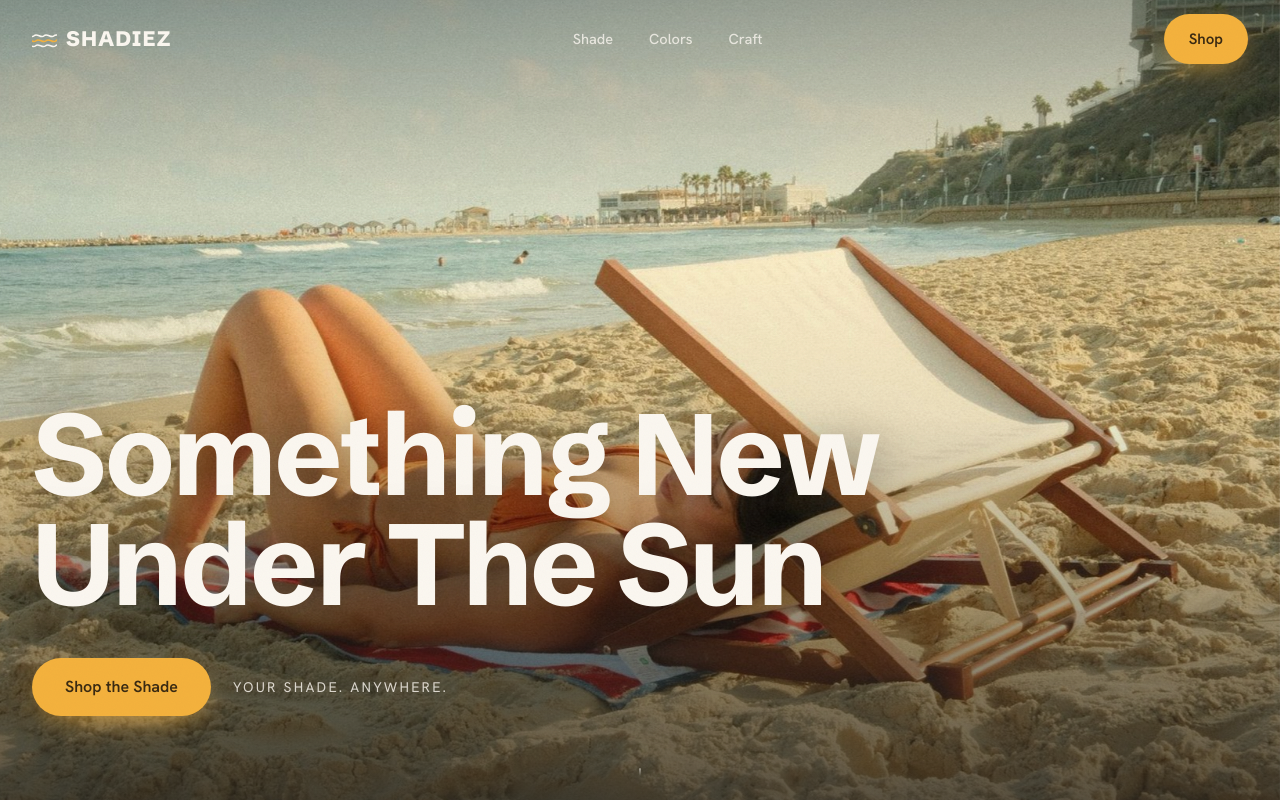
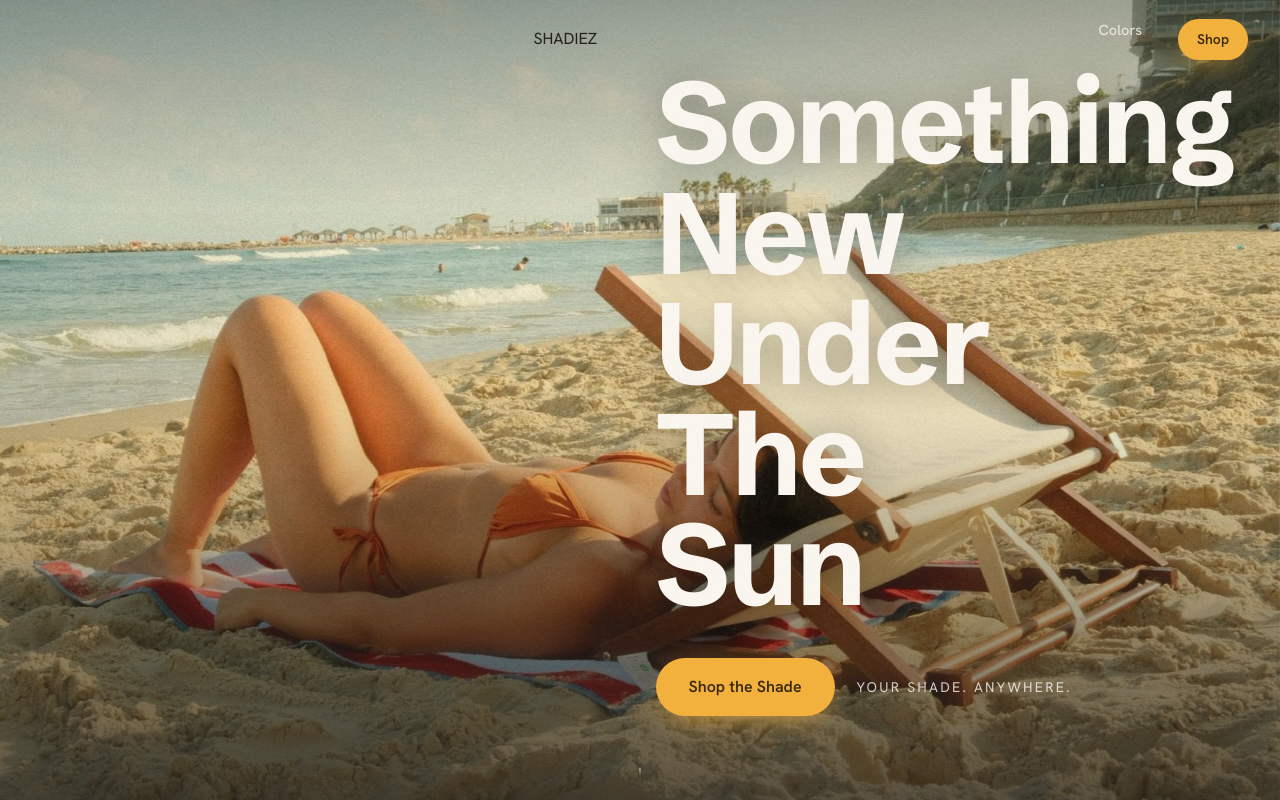
Before and after one commit to yarinlevin18-ai/shadiez, a Next.js app: page /v2 in a window 1280 px wide. Both pictures are taken after a click on the button "Got it". Shown: the top 800 px of the page. Built offline with nearby package versions, Linux system fonts and the light colour scheme; a web font is replaced by a local one.

Commit message:
auto: sync 2026-06-09 11:37

```diff
--- a/app/v2/page.tsx
+++ b/app/v2/page.tsx
@@ -11,11 +11,15 @@ import {
   useMotionValueEvent,
 } from "framer-motion";
 import { useLeadDialog } from "@/components/lead-dialog";
+import { SunMotes } from "./sun-motes";
 import "./v2.css";
 
 /* ───────────────────────────────────────────────────────────────────────────
    SHADIEZ — /v2 "Catch the Light"
-   Premium, photo-led, low-copy. Every product image is the REAL exact model
+   Premium, photo-led, low-copy. The editorial photo sections are the premium
+   anchor; between them, full-viewport single-color SUN FIELDS (bold amber color
+   blocks, drifting sun-motes, original monoline line-art, the product cut-out)
+   are the sunny counterpoint. Every product image is the REAL exact model
    (branded walnut frame, brass pins, notched recline) from /public/v2/.
    ─────────────────────────────────────────────────────────────────────────── */
 
@@ -31,6 +35,8 @@ const COLORS: Colorway[] = [
   { key: "Burgundy",  photo: "/v2/cw-burgundy-stripe.jpg", flood: "#8E454C", dot: "#8E4A4A" },
   { key: "Pinstripe", photo: "/v2/cw-pinstripe.jpg",       flood: "#C9C2B4", dot: "#C7BEAF" },
 ];
+
+const SPECTRUM_STORAGE_KEY = "shadiez-v2-colorway";
 
 const EASE = [0.22, 1, 0.36, 1] as const;
 
@@ -55,6 +61,29 @@ function Parallax({ className, amount = 60, children }: { className?: string; am
   const y = useTransform(scrollYProgress, [0, 1], [-amount, amount]);
   if (reduce) return <div ref={ref} className={className}>{children}</div>;
   return <motion.div ref={ref} className={className} style={{ y }}>{children}</motion.div>;
+}
+
+/* ── Per-word kinetic reveal for the oversized hero headline. Each word rises
+   from a masked baseline; staggered. Static under reduced motion. ── */
+function KineticLine({ text, delay = 0 }: { text: string; delay?: number }) {
+  const reduce = useReducedMotion();
+  const words = text.split(" ");
+  return (
+    <span className="kline">
+      {words.map((word, i) => (
+        <span className="kword" key={`${word}-${i}`}>
+          <motion.span
+            className="kword-in"
+            initial={reduce ? false : { y: "115%" }}
+            animate={{ y: "0%" }}
+            transition={{ duration: 1.0, ease: EASE, delay: delay + i * 0.09 }}
+          >
+            {word}
+          </motion.span>
+        </span>
+      ))}
+    </span>
+  );
 }
 
 /* ── Brand mark — three sea-lines that flow endlessly. Each path is five
@@ -89,6 +118,51 @@ function WaveMark({ className }: { className?: string }) {
     </svg>
   );
 }
+
+/* ── Original monoline line-art for the sun fields (drawn here from scratch — not
+   reproduced from any third-party source). Cream/white stroke, decorative. ── */
+// Radiating sun: a ring + alternating ticks. Slowly rotates (CSS), paused under
+// reduced motion via the `.sun-rays-spin` rule.
+const SunRays = ({ className }: { className?: string }) => {
+  const rays = Array.from({ length: 24 });
+  return (
+    <svg className={className} viewBox="0 0 200 200" fill="none" aria-hidden>
+      <circle cx="100" cy="100" r="46" stroke="currentColor" strokeWidth="1.6" opacity="0.9" />
+      <circle cx="100" cy="100" r="58" stroke="currentColor" strokeWidth="0.9" opacity="0.45" />
+      <g className="sun-rays-spin" style={{ transformOrigin: "100px 100px" }}>
+        {rays.map((_, i) => {
+          const a = (i / rays.length) * Math.PI * 2;
+          const r1 = i % 2 === 0 ? 70 : 74;
+          const r2 = i % 2 === 0 ? 92 : 84;
+          const x1 = 100 + Math.cos(a) * r1;
+          const y1 = 100 + Math.sin(a) * r1;
+          const x2 = 100 + Math.cos(a) * r2;
+          const y2 = 100 + Math.sin(a) * r2;
+          return <line key={i} x1={x1} y1={y1} x2={x2} y2={y2} stroke="currentColor" strokeWidth="1.6" strokeLinecap="round" />;
+        })}
+      </g>
+    </svg>
+  );
+};
+
+// A horizon wave, monoline (two offset passes).
+const WaveLine = ({ className }: { className?: string }) => (
+  <svg className={className} viewBox="0 0 600 80" fill="none" preserveAspectRatio="none" aria-hidden>
+    <path d="M0 40c40-34 80-34 120 0s80 34 120 0 80-34 120 0 80 34 120 0 80-34 120 0" stroke="currentColor" strokeWidth="2" strokeLinecap="round" opacity="0.9" />
+    <path d="M0 56c40-34 80-34 120 0s80 34 120 0 80-34 120 0 80 34 120 0 80-34 120 0" stroke="currentColor" strokeWidth="1.2" strokeLinecap="round" opacity="0.4" />
+  </svg>
+);
+
+// The shade's silhouette — the V-fold recline with notch ticks, monoline.
+const ShadeGlyph = ({ className }: { className?: string }) => (
+  <svg className={className} viewBox="0 0 220 200" fill="none" aria-hidden>
+    <path d="M40 150 L150 44" stroke="currentColor" strokeWidth="2.4" strokeLinecap="round" />
+    <path d="M150 44 L150 150" stroke="currentColor" strokeWidth="2.4" strokeLinecap="round" />
+    <path d="M30 150 L182 150" stroke="currentColor" strokeWidth="2.4" strokeLinecap="round" />
+    <path d="M40 150 L96 96" stroke="currentColor" strokeWidth="1.6" strokeLinecap="round" opacity="0.7" />
+    <path d="M70 124 l10 -9 M88 106 l10 -9 M106 88 l10 -9" stroke="currentColor" strokeWidth="1.4" strokeLinecap="round" opacity="0.7" />
+  </svg>
+);
 
 /* ── Reactive button — springy hover lift + tactile press. Honors reduced motion.
    (CSS owns the colour/shadow; motion owns the transform.) ── */
@@ -223,6 +297,34 @@ function GlareShade() {
   );
 }
 
+/* ── SUN FIELD — full-viewport single-color wash; the playful counterpoint to the
+   editorial photography. Hosts the drifting sun-mote particle layer (scroll-
+   parallaxed via <Parallax>, time-animated by the canvas, off under reduced
+   motion). Content (oversized type / cut-out / monoline) is passed as children. ── */
+function SunField({
+  variant = "amber",
+  motes = 1,
+  className,
+  children,
+}: {
+  variant?: "amber" | "gold";
+  motes?: number;
+  className?: string;
+  children: ReactNode;
+}) {
+  const reduce = useReducedMotion();
+  return (
+    <section className={`sunfield sunfield-${variant}${className ? ` ${className}` : ""}`}>
+      <div className="sunfield-motes" aria-hidden>
+        <Parallax className="motes-track" amount={70}>
+          <SunMotes className="motes-canvas" density={motes} animate={!reduce} />
+        </Parallax>
+      </div>
+      <div className="wrap sunfield-inner">{children}</div>
+    </section>
+  );
+}
+
 export default function V2() {
   const { openDialog } = useLeadDialog();
   const [active, setActive] = useState(0);
@@ -230,7 +332,27 @@ export default function V2() {
   const { scrollY } = useScroll();
   useMotionValueEvent(scrollY, "change", (v) => setScrolled(v > 40));
 
-  const select = (i: number) => setActive(i);
+  // Persist the chosen colorway across visits.
+  useEffect(() => {
+    try {
+      const saved = window.localStorage.getItem(SPECTRUM_STORAGE_KEY);
+      if (saved !== null) {
+        const i = COLORS.findIndex((col) => col.key === saved);
+        if (i >= 0) setActive(i);
+      }
+    } catch {
+      /* localStorage unavailable — keep the default */
+    }
+  }, []);
+
+  const select = (i: number) => {
+    setActive(i);
+    try {
+      window.localStorage.setItem(SPECTRUM_STORAGE_KEY, COLORS[i].key);
+    } catch {
+      /* ignore persistence failures */
+    }
+  };
   const c = COLORS[active];
 
   return (
@@ -238,28 +360,28 @@ export default function V2() {
       <V2Loader />
       <div className="v2-grain" />
 
-      {/* HEADER */}
+      {/* HEADER — stripped chrome: mark left · centered wordmark · minimal menu right */}
       <header className={scrolled ? "scrolled" : undefined}>
         <div className="wrap bar">
-          <a className="logo" href="#top" aria-label="SHADIEZ home"><WaveMark />SHADIEZ</a>
+          <a className="mark-link" href="#top" aria-label="SHADIEZ home"><WaveMark /></a>
+          <a className="wordmark" href="#top">SHADIEZ</a>
           <nav className="links">
-            <a href="#object">Shade</a>
             <a href="#colors">Colors</a>
-            <a href="#detail">Craft</a>
+            <Btn className="btn btn-amber sm" onClick={openDialog}>Shop</Btn>
           </nav>
-          <Btn className="btn btn-amber" onClick={openDialog}>Shop</Btn>
         </div>
       </header>
 
-      {/* 1 · HERO */}
+      {/* 1 · HERO — photo anchor + oversized kinetic headline */}
       <section className="hero" id="top">
         <div className="hero-media"><Parallax className="media-track" amount={70}><Image src="/v2/beach-recline.jpg" alt="A SHADIEZ sun-shade on a bright beach" fill priority sizes="100vw" style={{ objectFit: "cover" }} /></Parallax></div>
+        <SunRays className="hero-sun" />
         <div className="hero-inner wrap">
           <h1 className="hero-h1 display">
-            <Reveal as="span" load>Something New</Reveal>
-            <Reveal as="span" load delay={0.12}>Under The Sun</Reveal>
+            <KineticLine text="Something New" delay={0.15} />
+            <KineticLine text="Under The Sun" delay={0.34} />
           </h1>
-          <Reveal className="hero-foot" load delay={0.3}>
+          <Reveal className="hero-foot" load delay={0.75}>
             <Btn className="btn btn-amber lg" onClick={openDialog}>Shop the Shade</Btn>
             <span className="hero-kicker">Your shade. Anywhere.</span>
           </Reveal>
@@ -286,6 +408,20 @@ export default function V2() {
       {/* 3 · GLARE → SHADE */}
       <GlareShade />
 
+      {/* ☀ SUN FIELD A — the immersive centerpiece: cut-out + monoline sun */}
+      <SunField variant="amber" motes={1.1} className="sunfield-stage">
+        <ShadeGlyph className="sf-glyph sf-glyph-tl" />
+        <div className="sf-stack">
+          <Reveal as="p" className="sf-eyebrow">Something new</Reveal>
+          <Reveal as="h2" className="sf-display display">Your own<br />patch of shade.</Reveal>
+        </div>
+        <Reveal className="sf-object" delay={0.1}>
+          <SunRays className="sf-sun" />
+          <Image className="sf-cutout" src="/Object.png" alt="The SHADIEZ sun-shade — walnut frame and cream canvas" width={596} height={614} sizes="(max-width:900px) 70vw, 460px" />
+        </Reveal>
+        <WaveLine className="sf-wave" />
+      </SunField>
+
       {/* 4 · THE SPECTRUM (colorways) */}
       <section className="spectrum pad" id="colors" style={{ "--flood": c.flood } as React.CSSProperties}>
         <div className="wrap">
@@ -297,7 +433,7 @@ export default function V2() {
             <Reveal className="spectrum-photo">
               {COLORS.map((col, i) => (
                 <Image key={col.key} src={col.photo} alt={`SHADIEZ shade — ${col.key}`} fill sizes="(max-width:900px) 92vw, 760px"
-                  style={{ objectFit: "cover", opacity: i === active ? 1 : 0, transition: "opacity .5s ease" }} priority={i === 0} />
+                  style={{ objectFit: "cover", opacity: i === active ? 1 : 0, transition: "opacity .6s var(--ease)" }} priority={i === 0} />
               ))}
               <span className="spectrum-name">{c.key}</span>
             </Reveal>
@@ -319,6 +455,13 @@ export default function V2() {
         </div>
       </section>
 
+      {/* ☀ SUN FIELD B — deep-golden, type-led counterpoint */}
+      <SunField variant="gold" motes={0.85} className="sunfield-quote">
+        <WaveLine className="sf-wave sf-wave-top" />
+        <Reveal as="h2" className="sf-big display">Made for<br />the long way home.</Reveal>
+        <SunRays className="sf-sun sf-sun-corner" />
+      </SunField>
+
       {/* 6 · THE DETAIL */}
       <section className="detail pad" id="detail">
         <div className="wrap detail-grid">
@@ -334,7 +477,7 @@ export default function V2() {
       </section>
 
       {/* 7 · THE KIT */}
-      <section className="kit pad">
+      <section className="kit pad" id="kit">
         <div className="wrap">
           <Reveal as="h2" className="display kit-title">Every shade,<br />a matching tote.</Reveal>
           <div className="kit-row">
@@ -360,14 +503,17 @@ export default function V2() {
         </div>
       </section>
 
-      {/* 9 · CLOSE */}
-      <section className="close" id="buy">
-        <div className="close-media"><Parallax className="media-track" amount={50}><Image src="/v2/beach-recline.jpg" alt="A SHADIEZ sun-shade at the water's edge" fill sizes="100vw" style={{ objectFit: "cover" }} /></Parallax></div>
-        <div className="close-inner wrap">
-          <Reveal as="h2" className="display">Find your shade.</Reveal>
-          <Reveal delay={0.1}><Btn className="btn btn-amber lg" onClick={openDialog}>Shop the Shade</Btn></Reveal>
+      {/* 9 · CLOSE — amber sun-field finale, bookending the hero */}
+      <SunField variant="amber" motes={1.2} className="close-field">
+        <span id="buy" className="sf-anchor" aria-hidden />
+        <SunRays className="sf-sun sf-sun-behind" />
+        <div className="close-stack">
+          <Reveal as="h2" className="sf-display display">Find your shade.</Reveal>
+          <Reveal delay={0.1}><Btn className="btn btn-ink lg" onClick={openDialog}>Shop the Shade</Btn></Reveal>
         </div>
-      </section>
+        <Image className="sf-cutout sf-cutout-close" src="/Object.png" alt="The SHADIEZ sun-shade at rest" width={596} height={614} sizes="(max-width:900px) 64vw, 400px" />
+        <WaveLine className="sf-wave" />
+      </SunField>
 
       {/* FOOTER */}
       <footer>
--- a/app/v2/v2.css
+++ b/app/v2/v2.css
@@ -28,8 +28,15 @@
   padding:13px 24px;border-radius:100px;border:1.5px solid transparent;cursor:pointer;
   transition:box-shadow .25s var(--ease),background .25s;white-space:nowrap}
 .v2root .btn.lg{padding:16px 32px;font-size:16px}
+.v2root .btn.sm{padding:9px 18px;font-size:14px}
 .v2root .btn-amber{background:var(--sun);color:#3a2a12;box-shadow:0 10px 30px -10px rgba(244,178,61,.8)}
 .v2root .btn-amber:hover{box-shadow:0 16px 40px -10px rgba(244,178,61,.95)}
+/* dark button — for use on the bright amber sun fields */
+.v2root .btn-ink{background:var(--ink);color:var(--cream);box-shadow:0 12px 30px -12px rgba(35,32,28,.6)}
+.v2root .btn-ink:hover{box-shadow:0 18px 42px -12px rgba(35,32,28,.78)}
+/* keyboard focus — visible ring on every interactive element */
+.v2root .btn:focus-visible,.v2root .swatch:focus-visible,.v2root nav.links a:focus-visible,.v2root .mark-link:focus-visible,.v2root .wordmark:focus-visible{outline:2.5px solid var(--ink);outline-offset:3px;border-radius:6px}
+.v2root .sunfield .btn:focus-visible{outline-color:var(--ink)}
 
 /* ── loading screen (slow sunrise + endlessly flowing waves) ── */
 .v2root .v2load{position:fixed;inset:0;z-index:10000;display:flex;align-items:center;justify-content:center;
```
